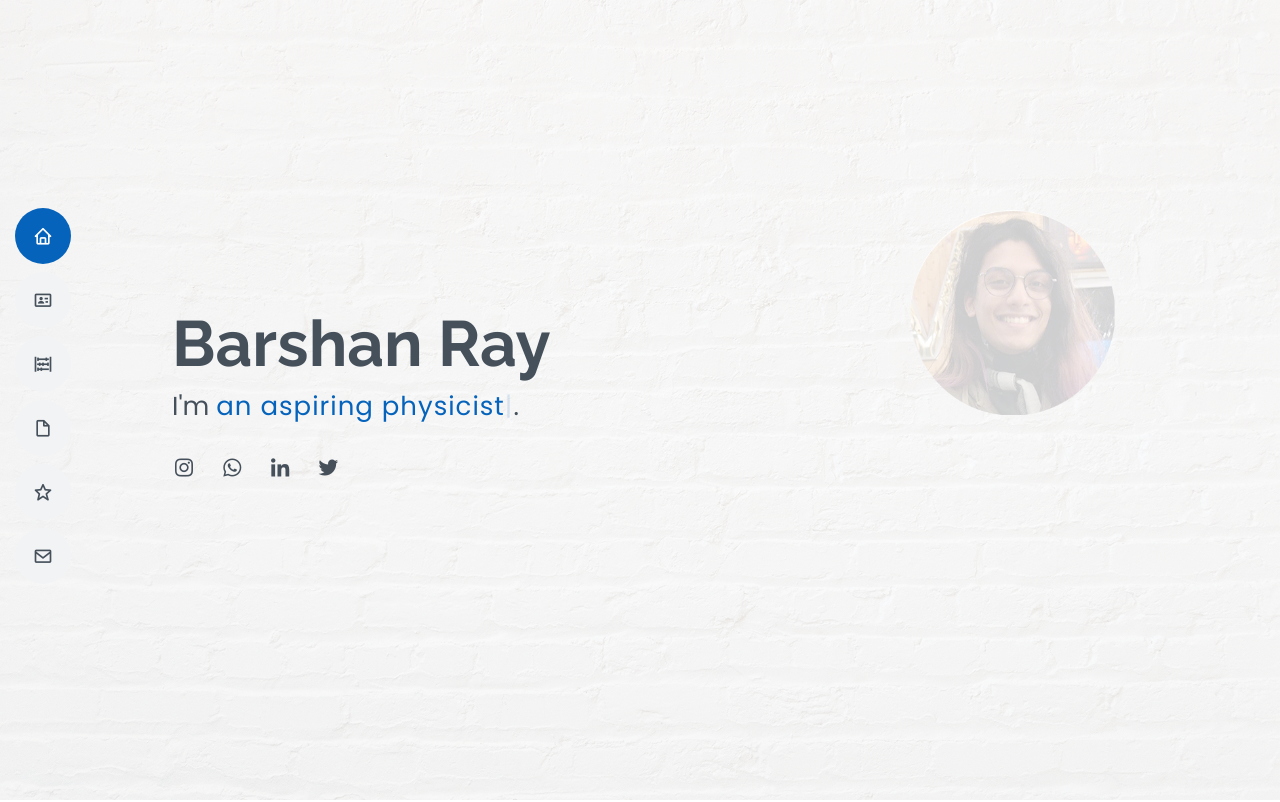
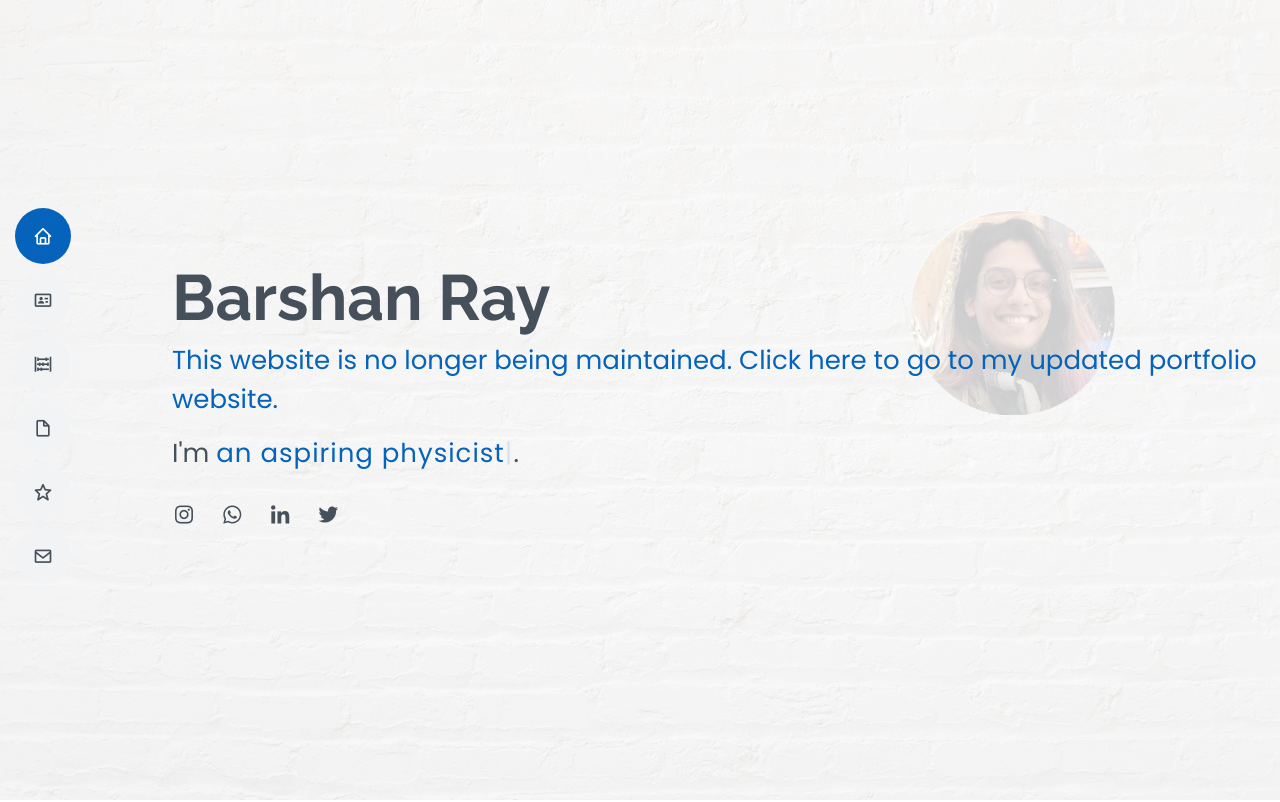
Before and after one commit to FugitiveDock282/CV_Website, a plain HTML site: page index.html in a window 1280 px wide. Shown: the top 802 px of the page. Drawn offline with nearby package versions, Linux system fonts and the light colour scheme.

Commit message:
Update index.html

```diff
--- a/index.html
+++ b/index.html
@@ -57,6 +57,7 @@
   <section id="hero" class="d-flex flex-column justify-content-center">
     <div class="container" data-aos="zoom-in" data-aos-delay="100">
       <h1>Barshan Ray</h1>
+		<p><a href="https://fugitivedock282.github.io/portfolio_mobile">This website is no longer being maintained. Click here to go to my updated portfolio website.</a></p>
       <p>I'm <span class="typed" data-typed-items="a student, an aspiring physicist, a coder, a gamer, an amateur astrophotographer"></span>.</p>
       <div class="social-links">
         <a href="https://www.instagram.com/bruh.shan/" class="instagram"><i class="bx bxl-instagram"></i></a>
```
